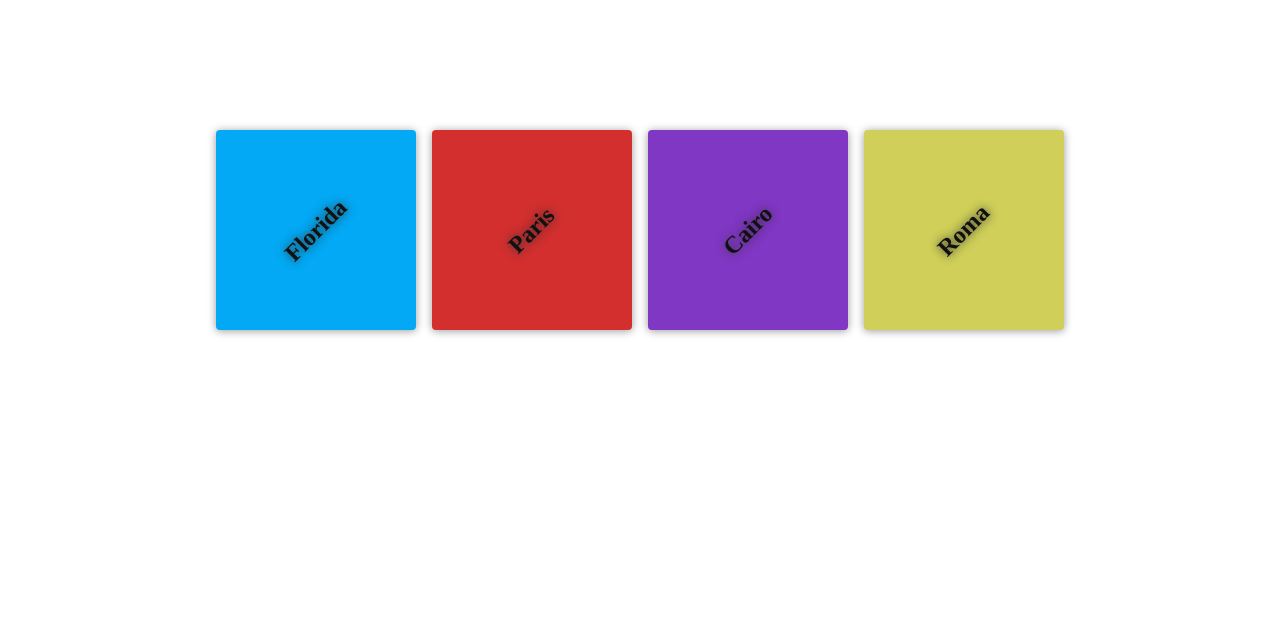
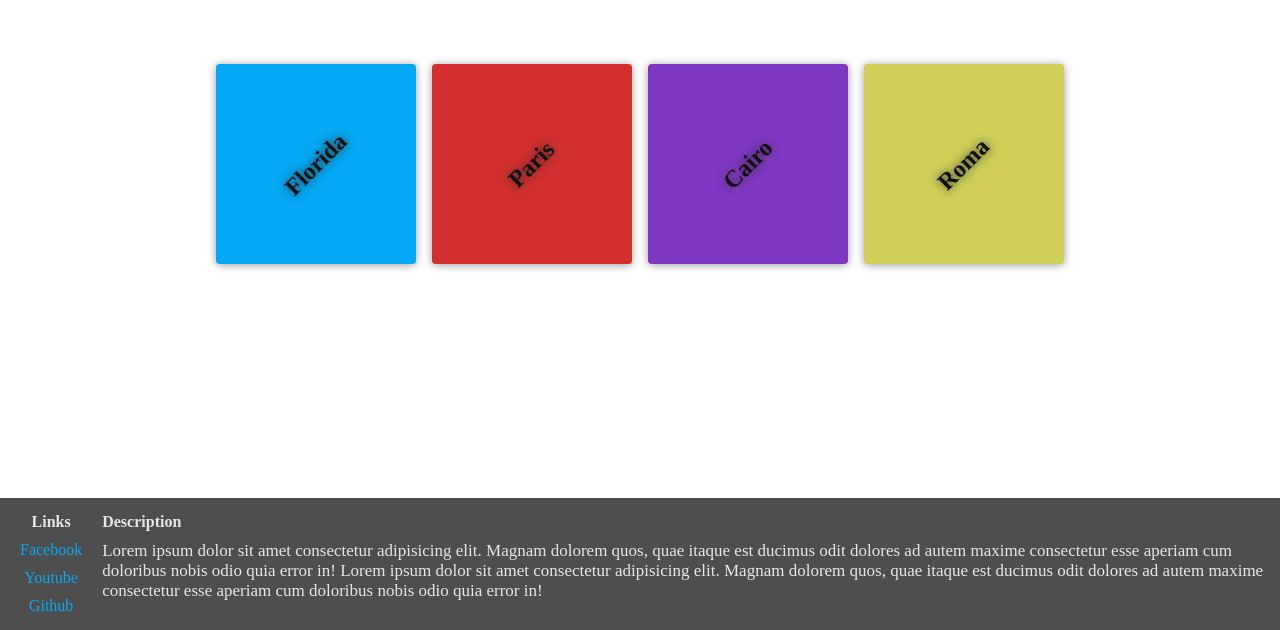
Before and after one commit to Asmaamohamed-oss/Travel-plans, a plain HTML site: page index.html in a window 1280 px wide. Shown: the part 170-800 px from the top of the page. Drawn offline with Linux system fonts and the light colour scheme.

Commit message:
create the inital footer

```diff
--- a/css/app.css
+++ b/css/app.css
@@ -7,12 +7,15 @@ html {
 *::before,
 *::after {
     box-sizing: inherit;
+    padding: 0;
+    margin: 0;
 }
 
 body {
     display: flex;
     margin: 0;
     height: 100%;
+    flex-direction: column;
 }
 
 .container {
@@ -67,3 +70,43 @@ h2 {
 #roma{
     background-color: rgb(207, 207, 89);
 }
+
+ul{
+    list-style: none;
+}
+
+ul li:nth-child(2){
+    margin: 10px 0;
+}
+a{
+    text-decoration: none;
+    color: #03a9f4;
+    padding: 5px;
+}
+
+footer{
+    background-color: rgb(78, 78, 78);
+    color: rgb(230, 230, 230);
+    padding:15px;
+    display: flex;
+    gap: 15px;
+}
+
+.links{
+    /* background-color: #03a9f4; */
+    text-align: center;
+}
+
+.desc p{
+    font-size: 17px;
+}
+
+footer h4{
+    margin-bottom: 10px;
+}
+
+@media (max-width:400px) {
+    footer{
+        flex-direction: column;
+    }
+}
--- a/index.html
+++ b/index.html
@@ -27,6 +27,27 @@
             </div>
         </div>
     </div>
+    <footer>
+        <div class="links">
 
+            <h4>Links</h4>
+            <ul>
+                <li><a href="#">Facebook</a></li>
+                <li><a href="#">Youtube</a></li>
+                <li><a href="#">Github</a></li>
+            </ul>
+        </div>
+        <div class="desc">
+            <h4>Description</h4>
+            <p>
+                Lorem ipsum dolor sit amet consectetur adipisicing elit.
+                Magnam dolorem quos, quae itaque est ducimus odit dolores ad autem maxime consectetur esse
+                aperiam cum doloribus nobis odio quia error in!
+                Lorem ipsum dolor sit amet consectetur adipisicing elit.
+                Magnam dolorem quos, quae itaque est ducimus odit dolores ad autem maxime consectetur esse
+                aperiam cum doloribus nobis odio quia error in!
+            </p>
+        </div>
+    </footer>
 </body>
 </html>
```
